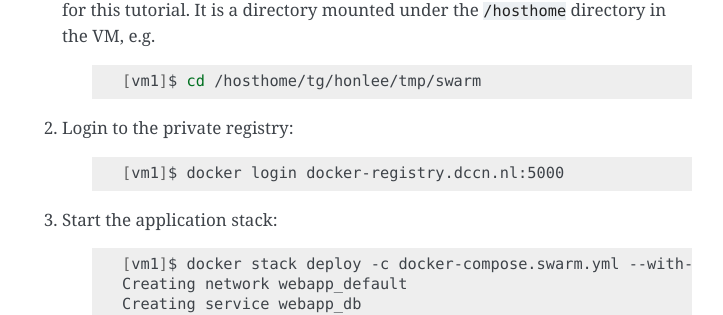
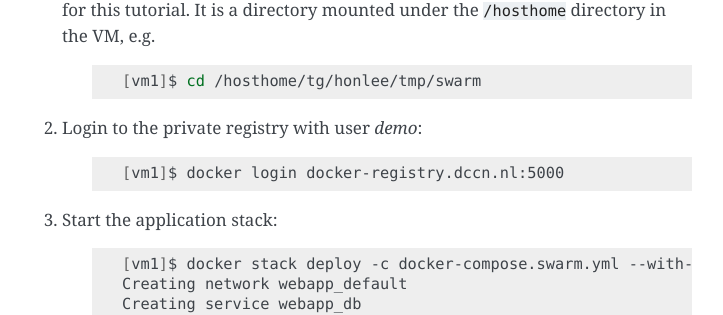
Before and after one commit to Donders-Institute/docker-swarm-setup, a Sphinx documentation site: the page built from doc/tutorial/swarm.rst, in a window 1280 px wide and 900 px high, scrolled down 6237 px. Shown: the part 144-459 px from the top of the window, without its empty margins (388-1111 px from the left). Built offline with Sphinx 7.4.7, drawn with Linux system fonts in a browser that asks for light colours.

Commit message:
Update swarm tutorial

```diff
--- a/doc/tutorial/swarm.rst
+++ b/doc/tutorial/swarm.rst
@@ -255,7 +255,7 @@ Follow the steps below to start the application stack, and make it accessible th
 
         [vm1]$ cd /hosthome/tg/honlee/tmp/swarm
 
-#. Login to the private registry:
+#. Login to the private registry with user *demo*:
 
     .. code-block:: bash
 
```
